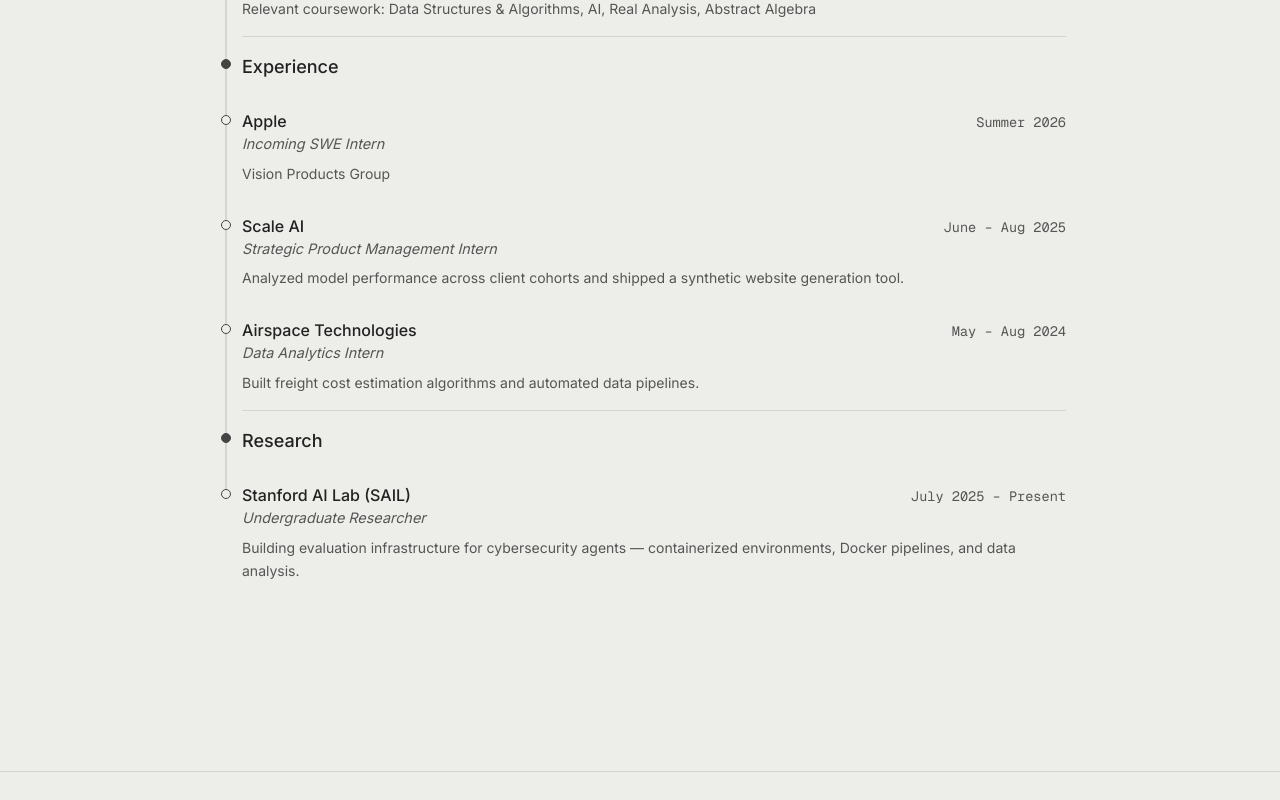
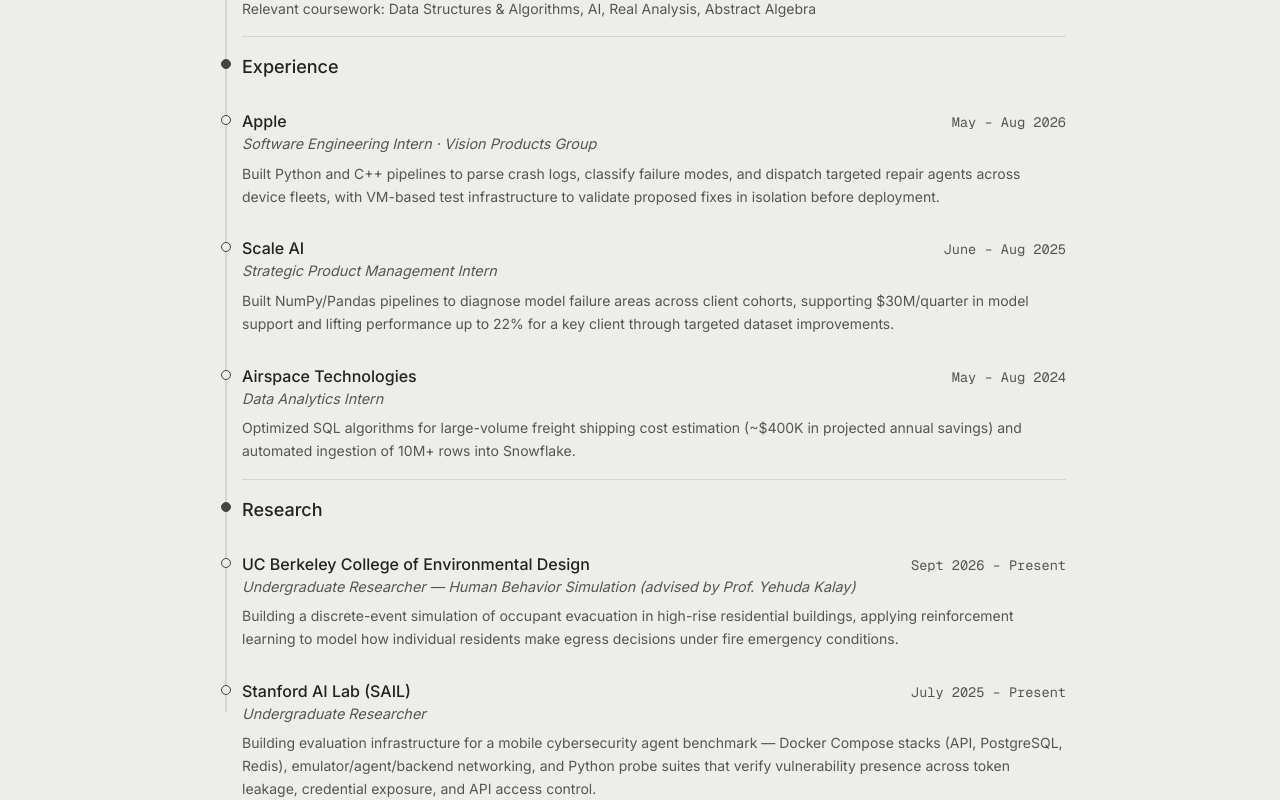
Before and after one commit to johnnyli-dev/personal-website, a Next.js app: page /background in a window 1280 px wide. Shown: the part 360-1160 px from the top of the page. Built offline with nearby package versions, Linux system fonts and the light colour scheme.

Commit message:
update as of 09/23

```diff
--- a/src/app/background/page.tsx
+++ b/src/app/background/page.tsx
@@ -52,10 +52,14 @@
             <div className={styles.timelineContent}>
               <div className={styles.entryHeader}>
                 <h3 className="text-base font-medium text-foreground">Apple</h3>
-                <span className={`font-mono ${styles.date}`}>Summer 2026</span>
+                <span className={`font-mono ${styles.date}`}>May – Aug 2026</span>
               </div>
-              <p className={styles.role}>Incoming SWE Intern</p>
-              <p className="text-muted-foreground text-sm leading-relaxed">Vision Products Group</p>
+              <p className={styles.role}>Software Engineering Intern · Vision Products Group</p>
+              <p className="text-muted-foreground text-sm leading-relaxed">
+                Built Python and C++ pipelines to parse crash logs, classify failure modes, and
+                dispatch targeted repair agents across device fleets, with VM-based test
+                infrastructure to validate proposed fixes in isolation before deployment.
+              </p>
             </div>
           </div>
 
@@ -68,8 +72,9 @@
               </div>
               <p className={styles.role}>Strategic Product Management Intern</p>
               <p className="text-muted-foreground text-sm leading-relaxed">
-                Analyzed model performance across client cohorts and shipped a
-                synthetic website generation tool.
+                Built NumPy/Pandas pipelines to diagnose model failure areas across client cohorts,
+                supporting $30M/quarter in model support and lifting performance up to 22% for a key
+                client through targeted dataset improvements.
               </p>
             </div>
           </div>
@@ -83,7 +88,9 @@
               </div>
               <p className={styles.role}>Data Analytics Intern</p>
               <p className="text-muted-foreground text-sm leading-relaxed">
-                Built freight cost estimation algorithms and automated data pipelines.
+                Optimized SQL algorithms for large-volume freight shipping cost estimation
+                (~$400K in projected annual savings) and automated ingestion of 10M+ rows into
+                Snowflake.
               </p>
             </div>
           </div>
@@ -103,13 +110,35 @@
             <div className={styles.timelineNode} />
             <div className={styles.timelineContent}>
               <div className={styles.entryHeader}>
+                <h3 className="text-base font-medium text-foreground">
+                  UC Berkeley College of Environmental Design
+                </h3>
+                <span className={`font-mono ${styles.date}`}>Sept 2026 – Present</span>
+              </div>
+              <p className={styles.role}>
+                Undergraduate Researcher — Human Behavior Simulation (advised by Prof. Yehuda Kalay)
+              </p>
+              <p className="text-muted-foreground text-sm leading-relaxed">
+                Building a discrete-event simulation of occupant evacuation in high-rise residential
+                buildings, applying reinforcement learning to model how individual residents make
+                egress decisions under fire emergency conditions.
+              </p>
+            </div>
+          </div>
+
+          <div className={`${styles.timelineItem} ${styles.timelineEntry}`}>
+            <div className={styles.timelineNode} />
+            <div className={styles.timelineContent}>
+              <div className={styles.entryHeader}>
                 <h3 className="text-base font-medium text-foreground">Stanford AI Lab (SAIL)</h3>
                 <span className={`font-mono ${styles.date}`}>July 2025 – Present</span>
               </div>
               <p className={styles.role}>Undergraduate Researcher</p>
               <p className="text-muted-foreground text-sm leading-relaxed">
-                Building evaluation infrastructure for cybersecurity agents —
-                containerized environments, Docker pipelines, and data analysis.
+                Building evaluation infrastructure for a mobile cybersecurity agent benchmark —
+                Docker Compose stacks (API, PostgreSQL, Redis), emulator/agent/backend networking,
+                and Python probe suites that verify vulnerability presence across token leakage,
+                credential exposure, and API access control.
               </p>
             </div>
           </div>
--- a/src/app/page.tsx
+++ b/src/app/page.tsx
@@ -29,18 +29,41 @@
 
           <ScrollReveal delay={0.2}>
             <p>
-              This summer, I&apos;ll be at <strong className="text-foreground font-medium">Apple</strong> as
-              a Software Engineering Intern working in the{" "}
-              <strong className="text-foreground font-medium">Vision Products Group</strong>. Previously,
-              I worked at <strong className="text-foreground font-medium">Scale AI</strong> as a Product
-              Management Intern and <strong className="text-foreground font-medium">Airspace Technologies</strong>,
-              as a Data Analyst Intern. Currently, I&apos;m a machine learning researcher at{" "}
-              <strong className="text-foreground font-medium">Stanford AI Lab (SAIL)</strong> focusing on{" "}
-              <strong className="text-foreground font-medium">AI Cybersecurity Benchmarks</strong>.
+              This past summer, I was at <strong className="text-foreground font-medium">Apple</strong> as
+              a Software Engineering Intern in the{" "}
+              <strong className="text-foreground font-medium">Vision Products Group</strong>, where I built
+              Python and C++ pipelines that parse crash logs, classify failure modes, and dispatch{" "}
+              <strong className="text-foreground font-medium">agent-based repair loops</strong> that propose
+              fixes and validate them on VMs before they ship. Previously, I worked at{" "}
+              <strong className="text-foreground font-medium">Scale AI</strong> as a Product Management
+              Intern and <strong className="text-foreground font-medium">Airspace Technologies</strong> as a
+              Data Analyst Intern.
             </p>
           </ScrollReveal>
 
           <ScrollReveal delay={0.3}>
+            <p>
+              These days I&apos;m back at Berkeley and doing research on two fronts. I&apos;m a machine
+              learning researcher at{" "}
+              <strong className="text-foreground font-medium">Stanford AI Lab (SAIL)</strong>, where I work
+              on <strong className="text-foreground font-medium">AI cybersecurity benchmarks</strong> —
+              building the containerized environments and evaluation infrastructure used to measure what
+              autonomous agents can actually do. I also recently joined a project at{" "}
+              <strong className="text-foreground font-medium">
+                UC Berkeley&apos;s College of Environmental Design
+              </strong>{" "}
+              with Prof. Yehuda Kalay, simulating{" "}
+              <strong className="text-foreground font-medium">
+                emergency egress in high-rise residential buildings
+              </strong>
+              . We combine discrete-event simulation with{" "}
+              <strong className="text-foreground font-medium">reinforcement learning</strong> to model how
+              individual residents actually decide to evacuate during a fire, rather than assuming one
+              average occupant — so a floor plan can be stress-tested long before it gets built.
+            </p>
+          </ScrollReveal>
+
+          <ScrollReveal delay={0.4}>
             <p>
               In my free time, I enjoy <strong className="text-foreground font-medium">playing volleyball</strong>,{" "}
               <strong className="text-foreground font-medium">golfing</strong>,{" "}
@@ -49,7 +72,7 @@
             </p>
           </ScrollReveal>
 
-          <ScrollReveal delay={0.4}>
+          <ScrollReveal delay={0.5}>
             <p>
               I try to jot down my thoughts about a great variety of things. Feel free to{" "}
               <Link
@@ -64,7 +87,7 @@
         </div>
 
         {recentPosts.length > 0 && (
-          <ScrollReveal delay={0.5} className="mt-20">
+          <ScrollReveal delay={0.6} className="mt-20">
             <div className="border-t border-border pt-12">
               <h2 className="text-sm font-mono uppercase tracking-wider text-muted-foreground mb-8">
                 Recent Thoughts
```
Also changed, not shown: 1 other file (tests, documents, lock files or other folders).
